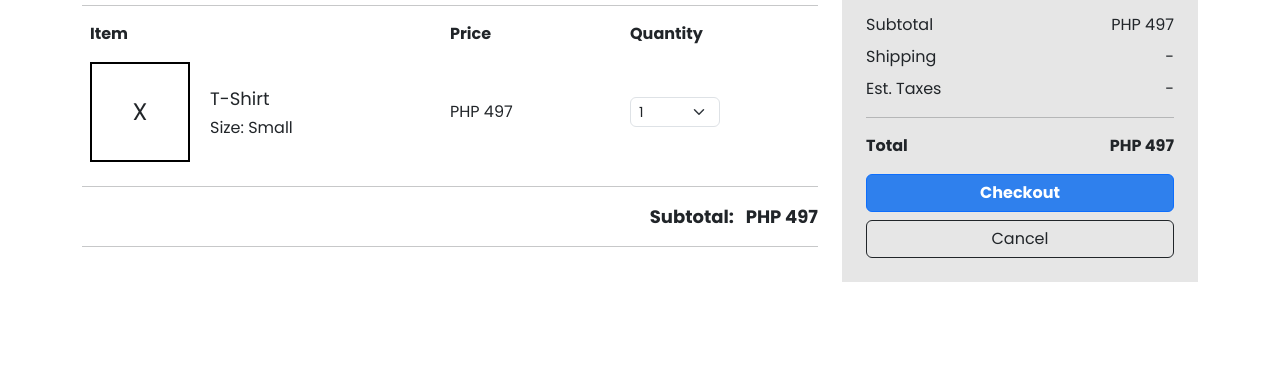
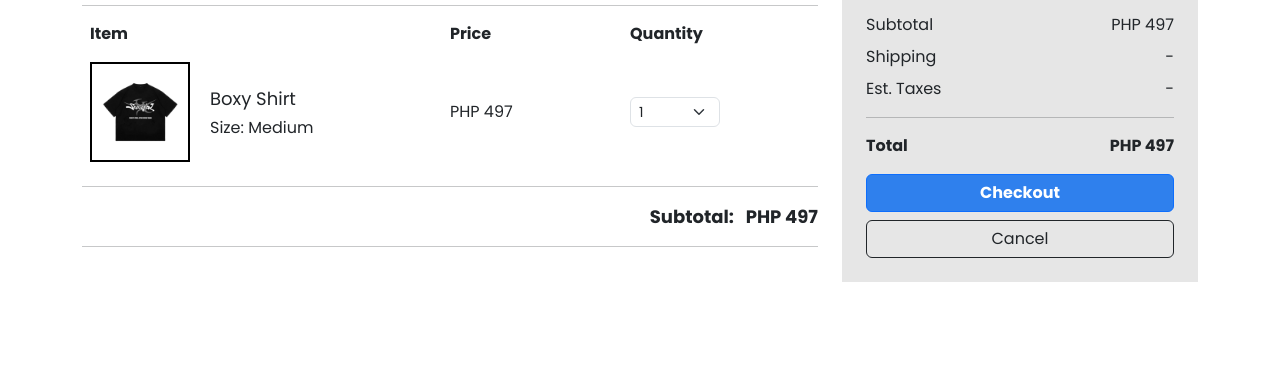
Before and after one commit to SteevsLee/drixdrip, a plain HTML site: page cart/cart.html in a window 1280 px wide. Shown: the part 205-582 px from the top of the page. Drawn offline with nearby package versions, Linux system fonts and the light colour scheme.

Commit message:
Update cart.html

```diff
--- a/cart/cart.html
+++ b/cart/cart.html
@@ -99,11 +99,11 @@
                     <div class="col-6 d-flex align-items-center">
                         <div
                             style="width: 100px; height: 100px; border: 2px solid #000; display: flex; align-items: center; justify-content: center; margin-right: 20px;">
-                            <span style="font-size: 24px;">X</span>
+                            <span style="font-size: 24px;"><img src="../images/men/p1.png" style="width:100%;"></span>
                         </div>
                         <div>
-                            <p class="mb-1 fw-medium" style="font-size: 18px;">T-Shirt</p>
-                            <p class="mb-0" style="font-size: 16px;">Size: Small</p>
+                            <p class="mb-1 fw-medium" style="font-size: 18px;">Boxy Shirt</p>
+                            <p class="mb-0" style="font-size: 16px;">Size: Medium</p>
                         </div>
                     </div>
                     <div class="col-3" style="font-size: 16px;">PHP 497</div>
```
